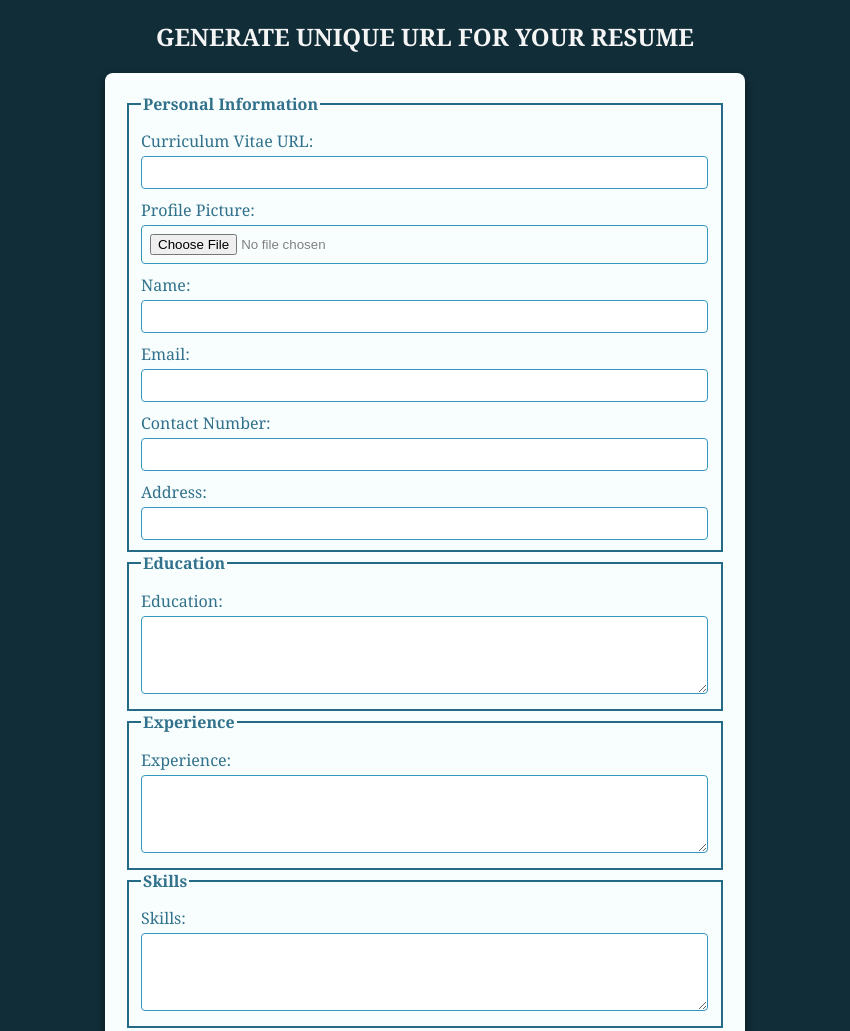
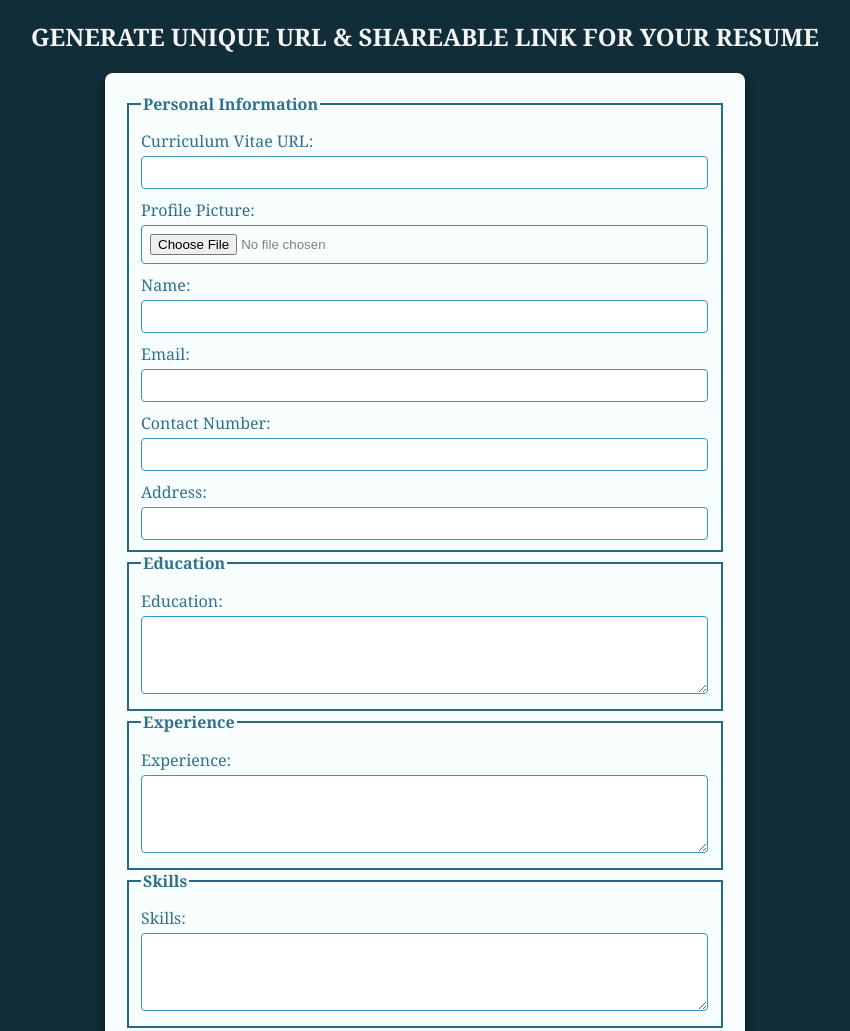
Before and after one commit to ZoyaAfzal/HackathonMilestone_5, a plain HTML site: page Milestone5_ShareableLink_Part2/index.html in a window 1280 px wide. Shown: the top 1031 px of the page, without its empty margins (215-1065 px from the left). Drawn offline with Linux system fonts and the light colour scheme.

Commit message:
HackathonMilestones

```diff
--- a/Milestone5_ShareableLink_Part2/index.html
+++ b/Milestone5_ShareableLink_Part2/index.html
@@ -8,7 +8,7 @@
 
 </head>
 <body>
-    <h2>GENERATE UNIQUE URL FOR YOUR RESUME</h2>
+    <h2>GENERATE UNIQUE URL & SHAREABLE LINK FOR YOUR RESUME</h2>
     <form id="resumeForm">
         <fieldset>
             <legend>Personal Information</legend>
```
